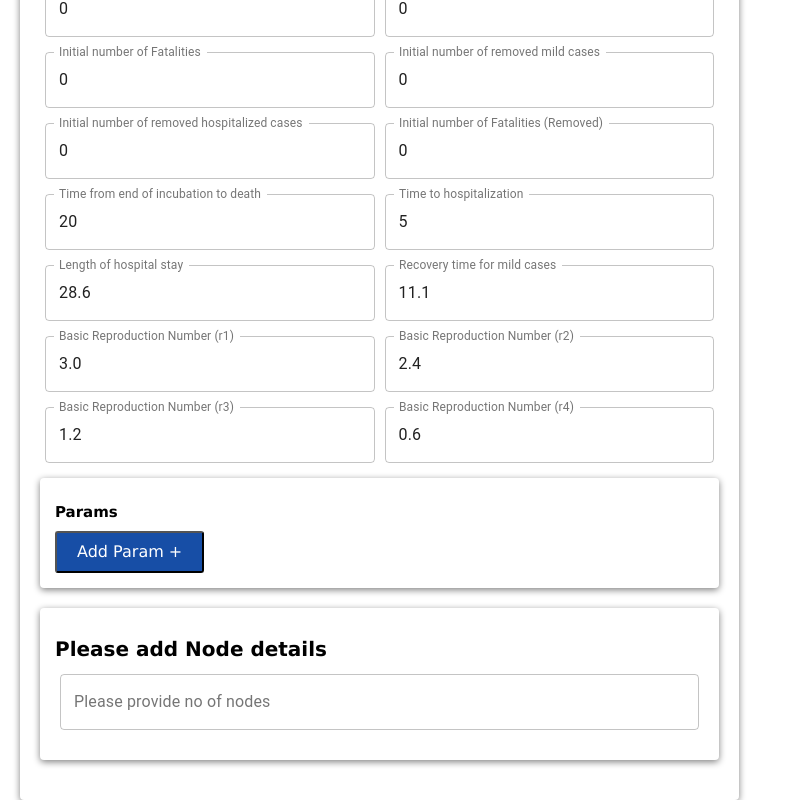
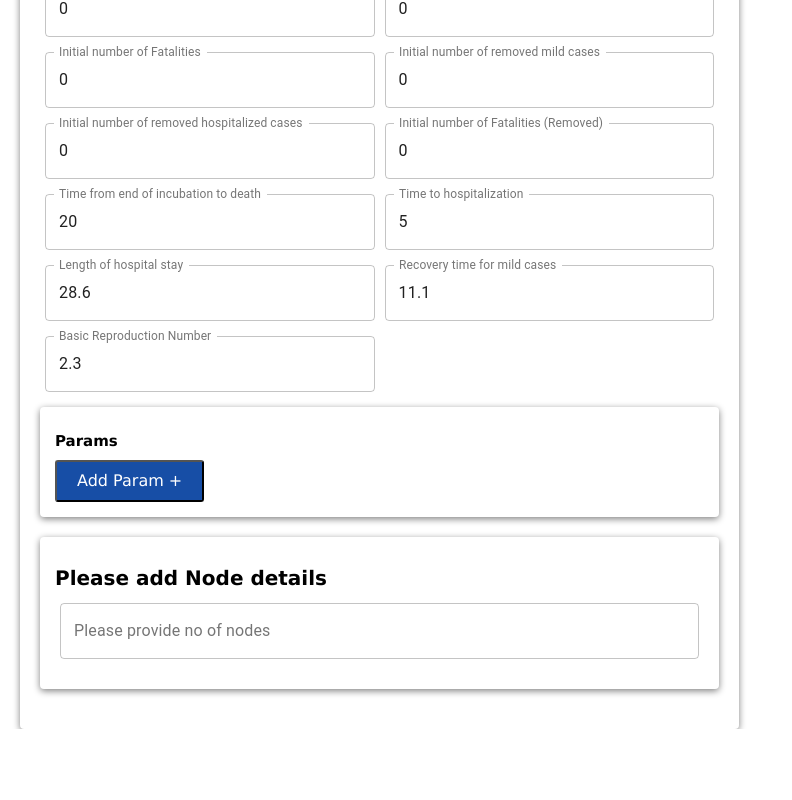
Before and after one commit to Bijayini/indiacovidmodel, a React app: page / in a window 1280 px wide. Shown: the part 743-1543 px from the top of the page, without its empty margins (0-792 px from the left). After the commit the page ends 1472 px from the top, so only its background shows below. Built offline with nearby package versions, Linux system fonts and the light colour scheme.

Commit message:
Update rates by removing r1, r2,r3, r4

```diff
--- a/src/components/CovidForm.jsx
+++ b/src/components/CovidForm.jsx
@@ -38,10 +38,7 @@ class CovidForm extends Component {
       pop_frac: '0.44,0.35,0.15,0.06',
       CFR: '0.003, 0.03 , 0.12 , 0.24',
       P_SEVERE: '0.05,  0.15, 0.30, 0.75',
-      r1: '3.0',
-      r2: '2.4',
-      r3: '1.2',
-      r4: '0.6',
+      rates: '2.3',
       params: [],
       no_of_node: '',
       nodes: [],
@@ -99,10 +96,7 @@ class CovidForm extends Component {
       pop_frac,
       CFR,
       P_SEVERE,
-      r1,
-      r2,
-      r3,
-      r4,
+      rates,
       params,
       nodes,
     } = this.state;
@@ -203,10 +197,7 @@ class CovidForm extends Component {
           P_SEVERE,
           getItemFromKey('P_SEVERE', inputConfig).formatting,
         ),
-        r1: formattingValue(r1, getItemFromKey('r1', inputConfig).formatting),
-        r2: formattingValue(r2, getItemFromKey('r2', inputConfig).formatting),
-        r3: formattingValue(r3, getItemFromKey('r3', inputConfig).formatting),
-        r4: formattingValue(r4, getItemFromKey('r4', inputConfig).formatting),
+        rates: formattingValue(rates, getItemFromKey('rates', inputConfig).formatting),
         params: getParams(params),
         nodes: getNodes(nodes),
       },
--- a/src/components/config.jsx
+++ b/src/components/config.jsx
@@ -132,25 +132,10 @@ const inputConfig = [
     formatting: 'toFloat',
   },
   {
-    fieldKey: 'r1',
-    placeholder: 'Basic Reproduction Number (r1)',
+    fieldKey: 'rates',
+    placeholder: 'Basic Reproduction Number',
     formatting: 'toFloat',
-  },
-  {
-    fieldKey: 'r2',
-    placeholder: 'Basic Reproduction Number (r2)',
-    formatting: 'toFloat',
-  },
-  {
-    fieldKey: 'r3',
-    placeholder: 'Basic Reproduction Number (r3)',
-    formatting: 'toFloat',
-  },
-  {
-    fieldKey: 'r4',
-    placeholder: 'Basic Reproduction Number (r4)',
-    formatting: 'toFloat',
-  },
+  }
 ];
 
 const globalConfig = [
```
Also changed, not shown: 1 other file (tests, documents, lock files or other folders).
